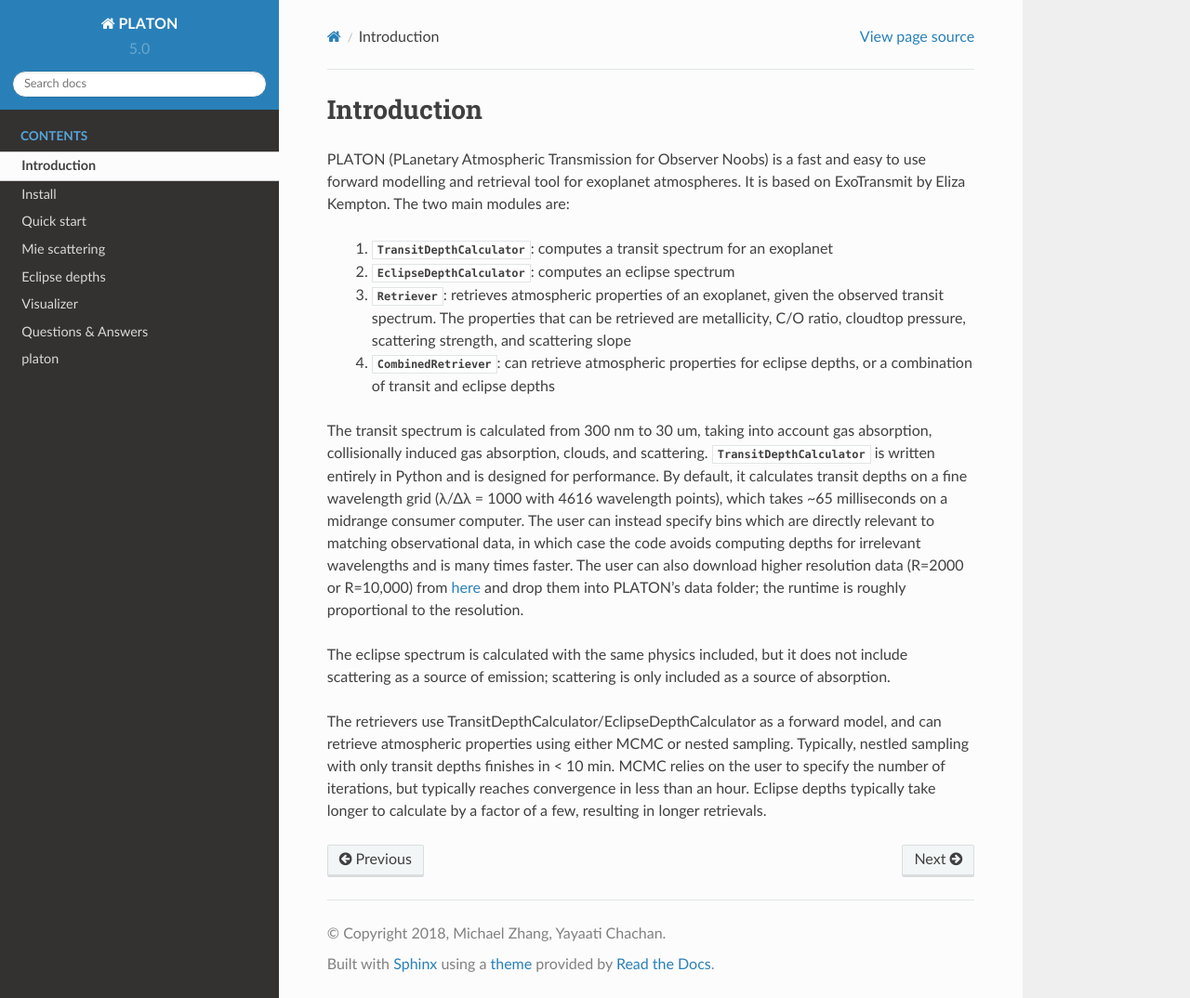
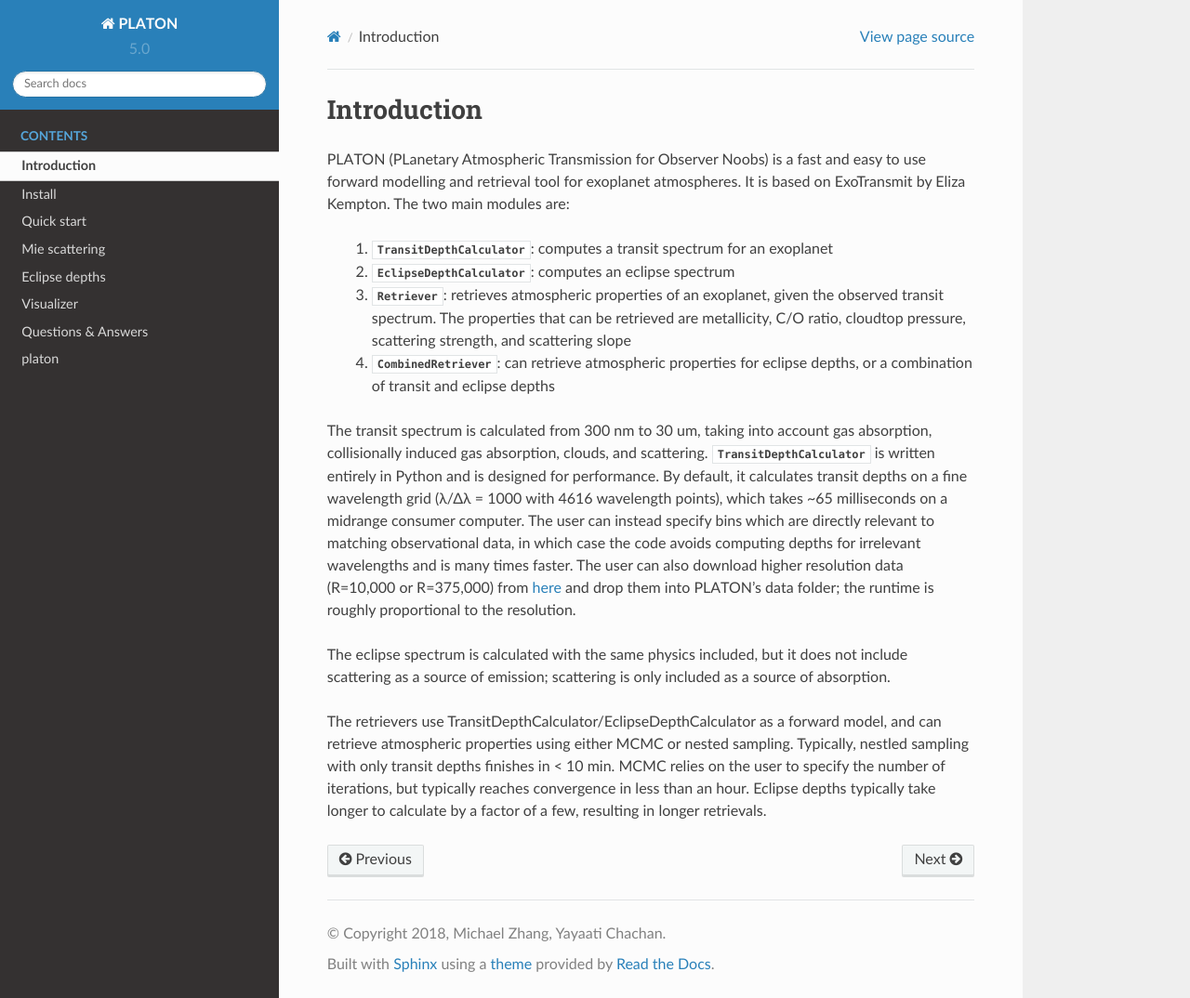
Before and after one commit to ideasrule/platon, a Sphinx documentation site: the page built from docs/intro.rst, in a window 1280 px wide and 1074 px high. Shown: the whole window at 93% size. Built offline with Sphinx 7.4.7 and the Read the Docs theme 2.0.0, drawn with Linux system fonts in a browser that asks for light colours.

```diff
--- a/docs/intro.rst
+++ b/docs/intro.rst
@@ -25,8 +25,7 @@ calculates transit depths on a fine wavelength grid (λ/Δλ = 1000 with
 consumer computer.  The user can instead specify bins which are
 directly relevant to matching observational data, in which case the
 code avoids computing depths for irrelevant wavelengths and is many
-times faster.  The user can also download higher resolution data (R=2000
-or R=10,000) from `here <http://astro.caltech.edu/~mz/absorption.html>`_
+times faster.  The user can also download higher resolution data (R=10,000 or R=375,000) from `here <http://astro.caltech.edu/~mz/absorption.html>`_
 and drop them into PLATON's data folder; the runtime is roughly proportional
 to the resolution.
 
```
